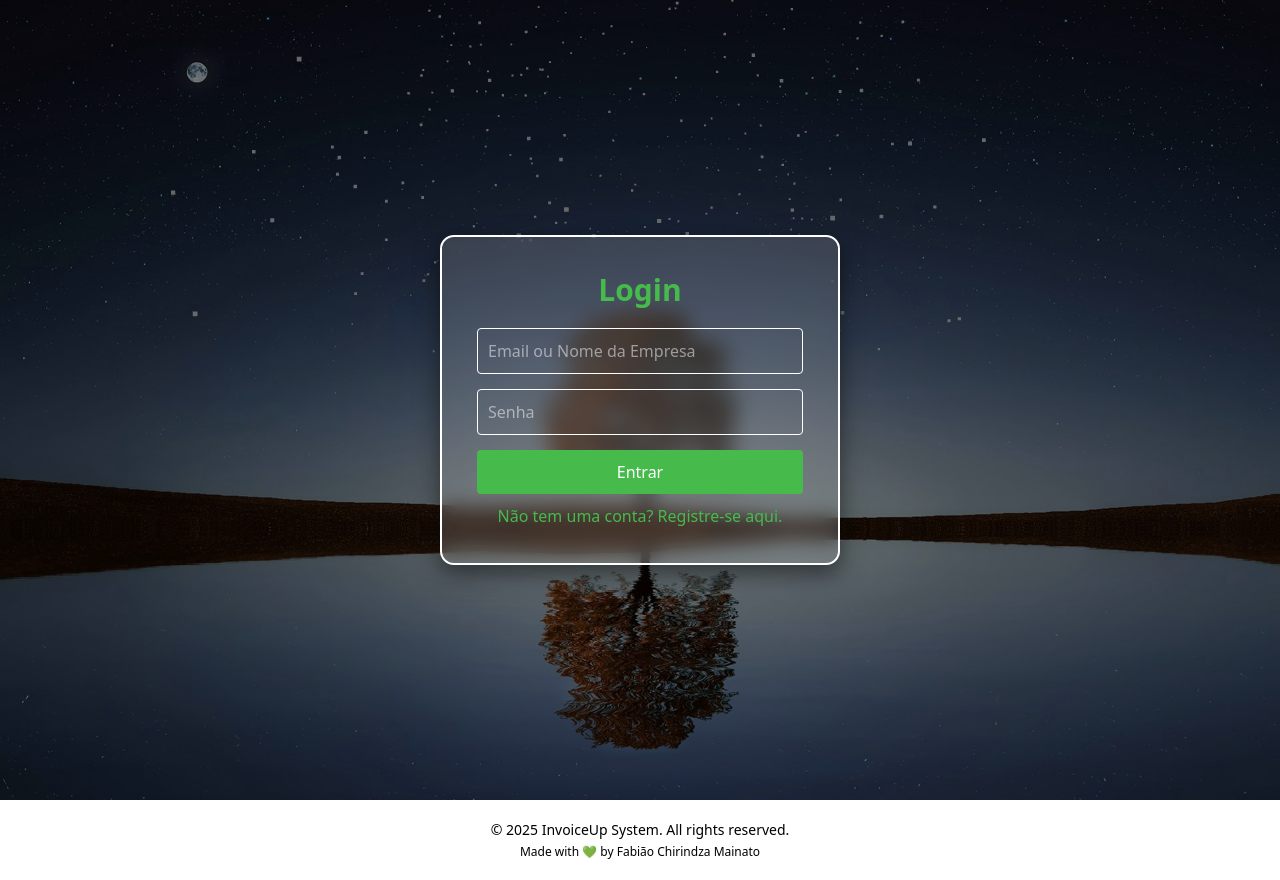
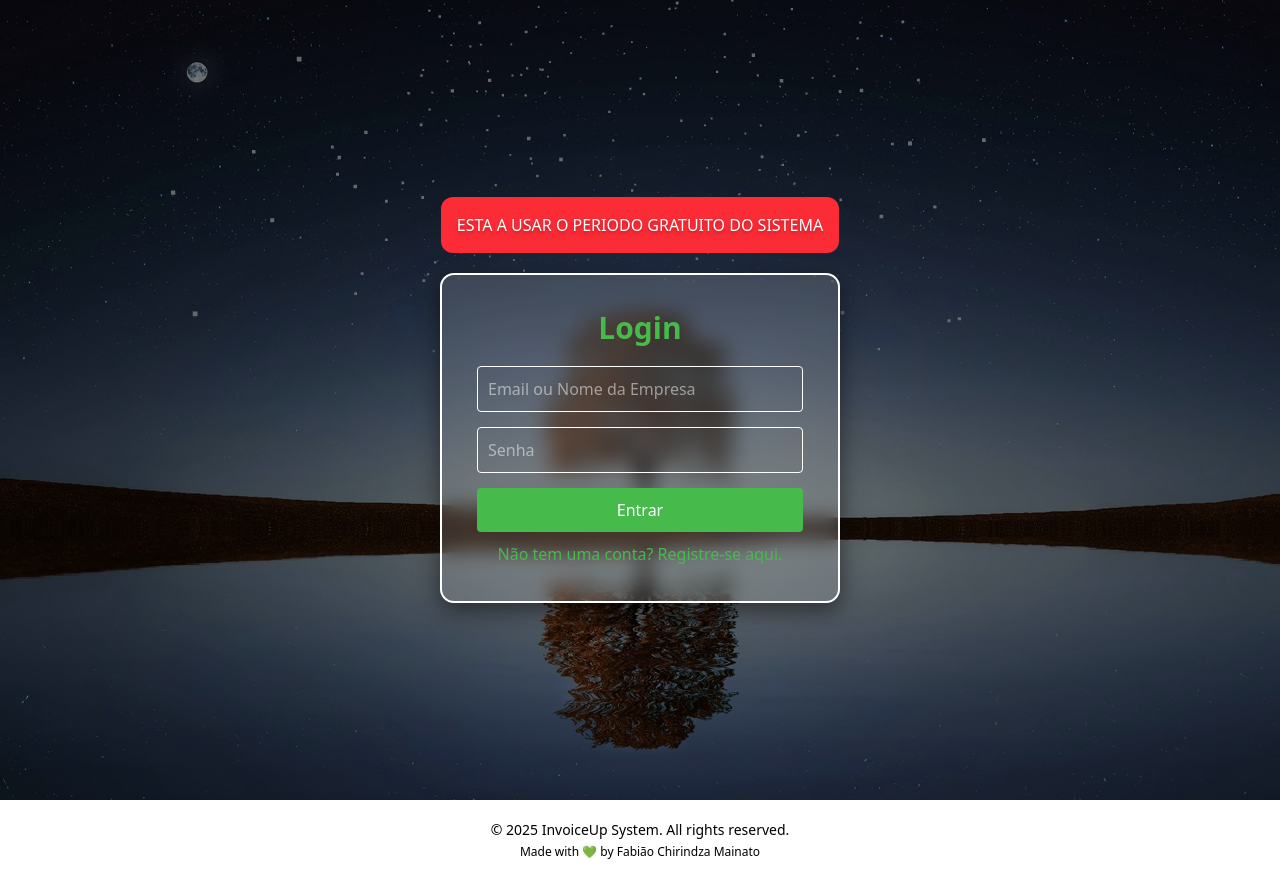
Before and after one commit to CafeNoCodigo/Txeka-Aqui, a React (Vite) app: page /login in a window 1280 px wide. Built offline with nearby package versions, Linux system fonts and the light colour scheme; no server answers.

Commit message:
Added info on log in

```diff
--- a/src/components/AuthForm.tsx
+++ b/src/components/AuthForm.tsx
@@ -141,7 +141,10 @@ const AuthForm: React.FC = () => {
   }
 
   return (
-    <div className="auth-form-container">
+    <div className="auth-form-container flex-col">
+      <div className='bg-red-500 p-4 mb-5 rounded-xl z-1'>
+        <p className='text-white text-shadow-lg'>ESTA A USAR O PERIODO GRATUITO DO SISTEMA</p>
+      </div>
       <Canvas
         camera={{ position: [0, 0, 10] }}
         style={{ position: 'absolute'}}>
```
